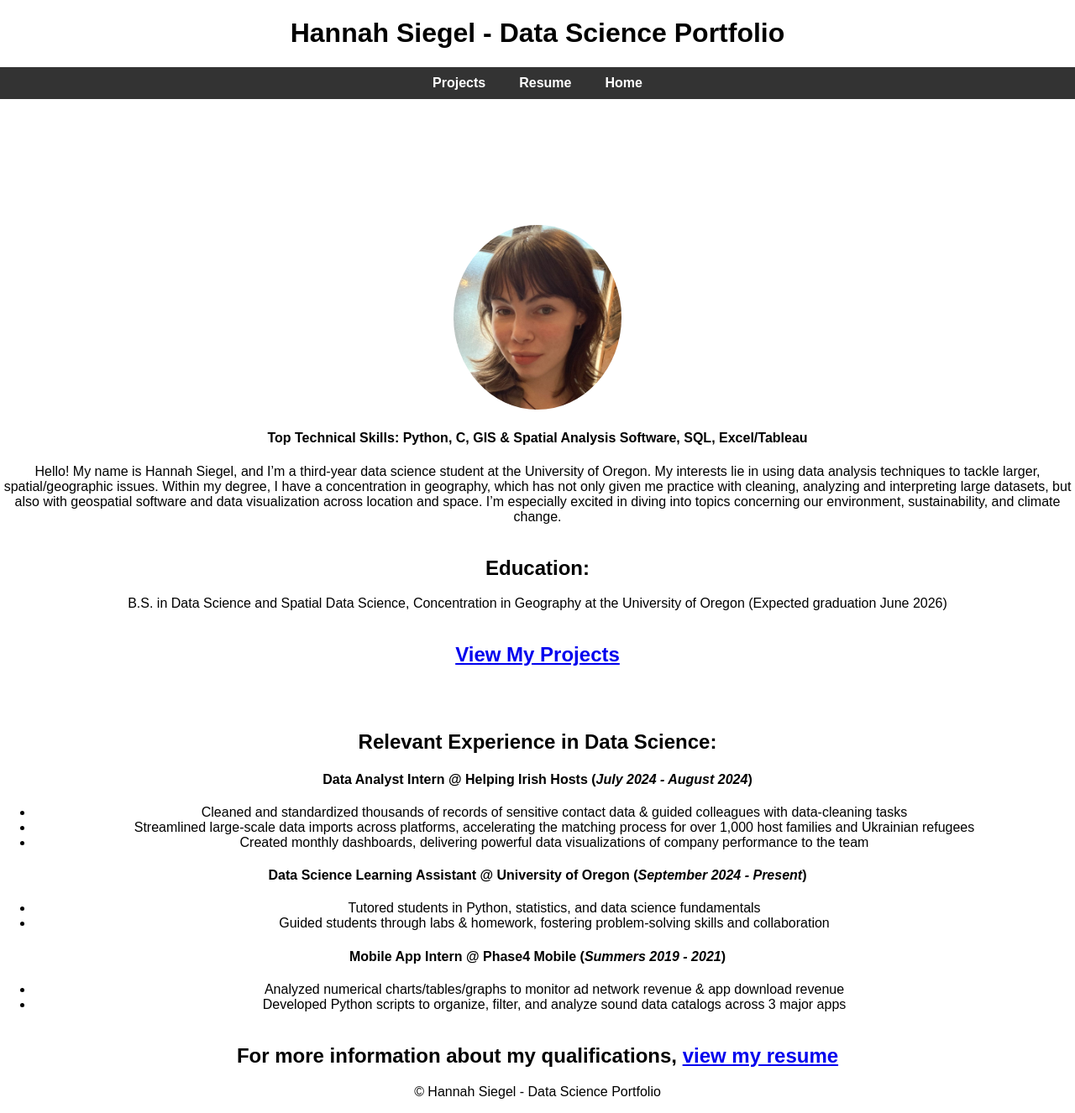
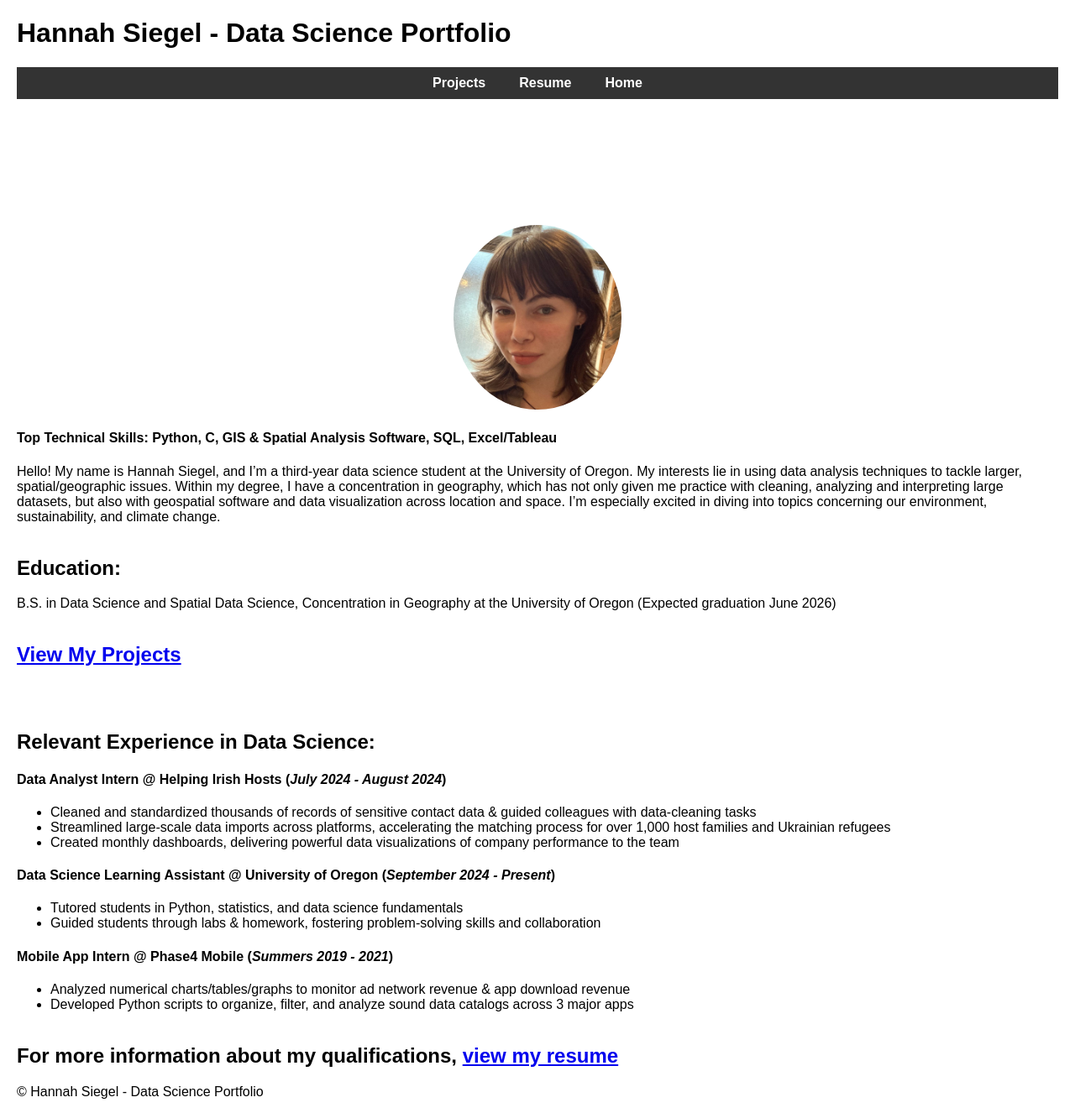
Before and after one commit to siegelhannah/portfolio, a Jekyll site: the page built from index.md, in a window 1280 px wide and 1326 px high. Shown: the whole window at 84% size. Built offline with Jekyll 4.4.1, drawn with Linux system fonts in a browser that asks for light colours.

Commit message:
Update style.css

```diff
--- a/assets/style.css
+++ b/assets/style.css
@@ -1,9 +1,10 @@
 /* General Reset */
 body {
+  padding: 0 20px; /* Add 20px padding to the left and right */
   margin: 0;
   font-family: Arial, sans-serif;
-  text-align: center; /* Center-aligns all text on the page */
 }
+
 
 /* Navigation Bar Styling */
 nav {
```
